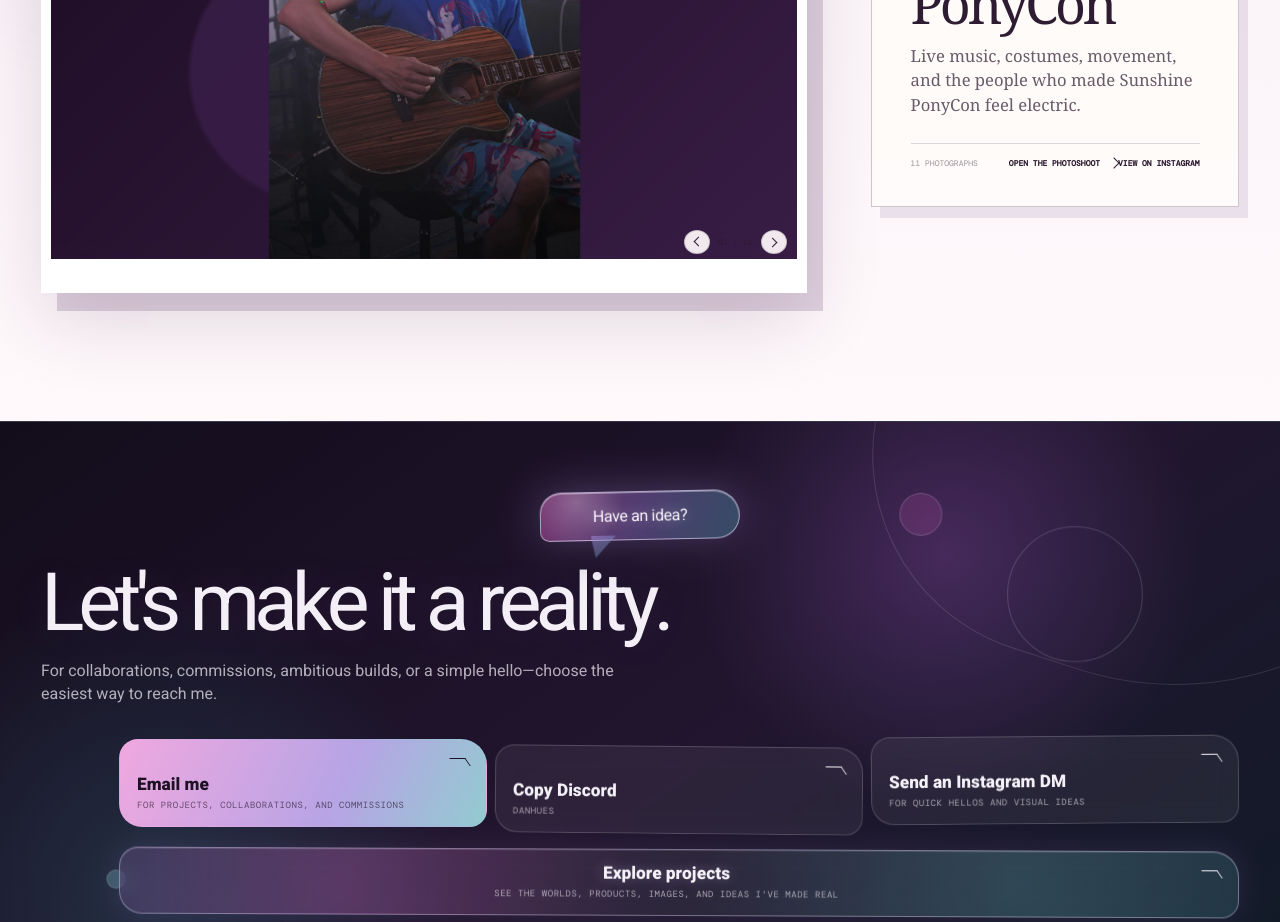
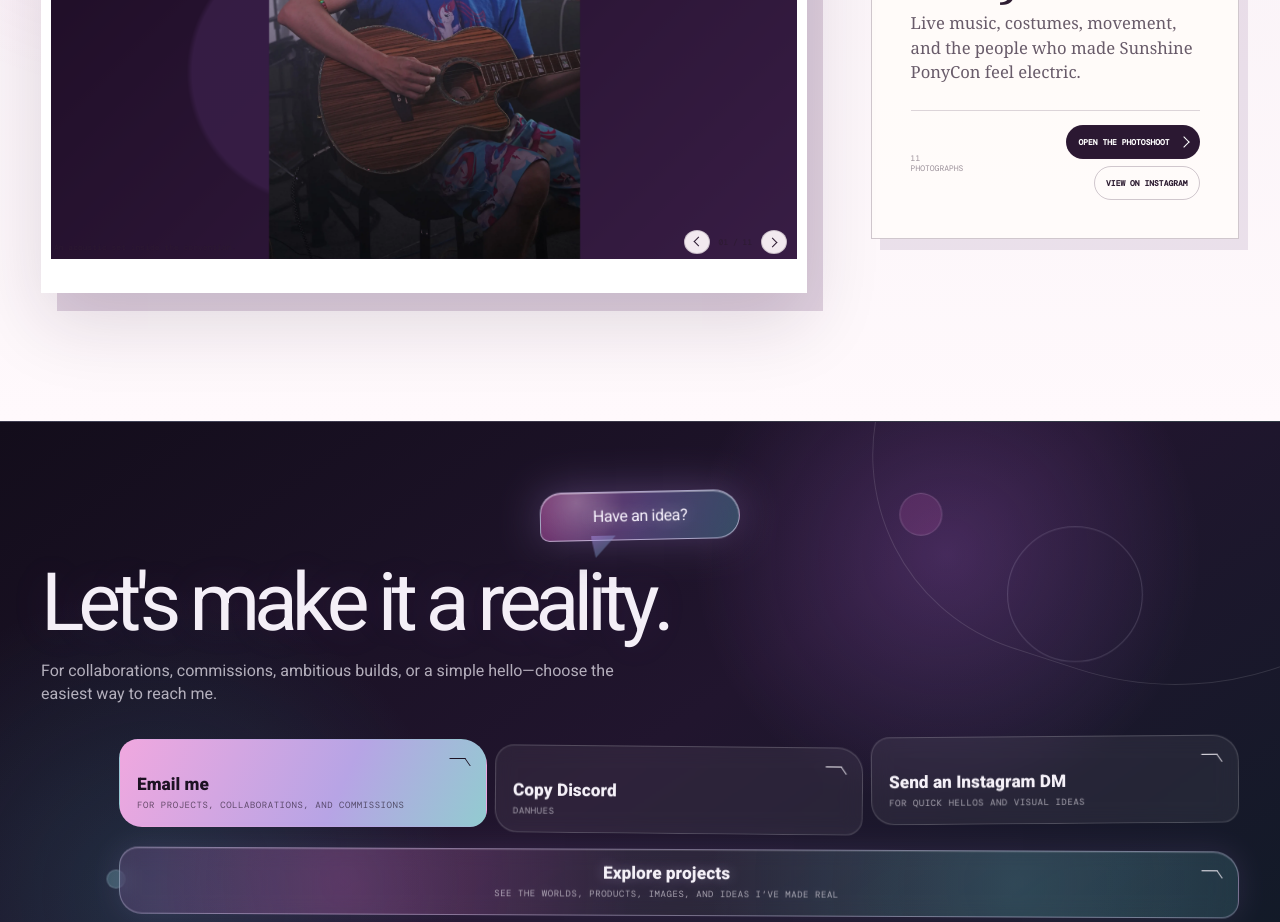
Before and after one commit to DanHues/creative-portfolio, a Next.js app: page /photography in a window 1280 px wide. Shown: the part 920-1842 px from the top of the page. Built offline with nearby package versions, Linux system fonts and the light colour scheme; a web font is replaced by a local one.

Commit message:
Design photography album pages

```diff
--- a/app/globals.css
+++ b/app/globals.css
@@ -2940,18 +2940,38 @@ body > main { padding-top: 76px; }
   text-transform: uppercase;
 }
 .photo-album-footer > span { color: rgba(46,29,50,.48); }
-.photo-album-footer a {
+.photo-album-actions {
+  display: flex;
+  justify-content: flex-end;
+  flex-wrap: wrap;
+  gap: 7px;
+}
+.photo-album-actions a {
+  min-height: 34px;
+  padding: 8px 11px;
   display: inline-flex;
   align-items: center;
   gap: 10px;
+  border: 1px solid rgba(61,37,66,.24);
+  border-radius: 999px;
   font-weight: 650;
+  text-align: center;
   transition: color .2s ease, transform .2s ease;
 }
-.photo-album-footer a:hover,
-.photo-album-footer a:focus-visible {
+.photo-album-actions a:first-child {
+  color: #fff;
+  background: #2b1832;
+}
+.photo-album-actions a:hover,
+.photo-album-actions a:focus-visible {
   color: var(--plum);
   transform: translateX(3px);
   outline: none;
+}
+.photo-album-actions a:first-child:hover,
+.photo-album-actions a:first-child:focus-visible {
+  color: #fff;
+  background: #864592;
 }
 .photo-lightbox {
   width: 100vw;
@@ -3073,6 +3093,263 @@ body > main { padding-top: 76px; }
   font-size: 14px;
 }
 .photo-empty { min-height: 260px; }
+
+.photography-story-page {
+  color: #2b1b2f;
+  background: #f8f2f6;
+}
+.photo-story {
+  overflow: hidden;
+}
+.photo-story-head {
+  min-height: min(760px, calc(100vh - 76px));
+  padding: clamp(90px, 10vw, 150px) 5vw clamp(68px, 8vw, 112px);
+  position: relative;
+  display: grid;
+  align-content: center;
+  color: #fdf9fd;
+  background:
+    radial-gradient(circle at 76% 24%, rgba(239,99,207,.28), transparent 20%),
+    radial-gradient(circle at 88% 80%, rgba(86,176,191,.18), transparent 28%),
+    linear-gradient(135deg, #17111e, #2d1735 52%, #131827);
+}
+.photo-story-head::before,
+.photo-story-head::after {
+  content: "";
+  width: clamp(180px, 26vw, 410px);
+  aspect-ratio: 1;
+  position: absolute;
+  right: 8vw;
+  border: 1px solid rgba(255,255,255,.12);
+  border-radius: 50%;
+  pointer-events: none;
+}
+.photo-story-head::before { top: -18%; }
+.photo-story-head::after { right: -7vw; bottom: -34%; }
+.photo-story-head > * {
+  width: min(1160px, 100%);
+  margin-right: auto;
+  margin-left: auto;
+  position: relative;
+  z-index: 1;
+}
+.photo-story-head > .eyebrow {
+  color: rgba(255,255,255,.58);
+}
+.photo-story-head h1 {
+  max-width: 1100px;
+  margin-top: 18px;
+  font-family: Georgia, "Times New Roman", serif;
+  font-size: clamp(64px, 11vw, 164px);
+  font-weight: 400;
+  line-height: .82;
+  letter-spacing: -.075em;
+}
+.photo-story-context {
+  max-width: 760px;
+  margin-top: clamp(25px, 3vw, 42px);
+  color: rgba(255,255,255,.78);
+  font-family: Georgia, "Times New Roman", serif;
+  font-size: clamp(18px, 2vw, 27px);
+  line-height: 1.42;
+}
+.photo-story-facts {
+  margin-top: clamp(38px, 5vw, 68px);
+  display: grid;
+  grid-template-columns: repeat(4, 1fr);
+  border-top: 1px solid rgba(255,255,255,.2);
+  border-bottom: 1px solid rgba(255,255,255,.2);
+}
+.photo-story-facts div {
+  padding: 17px 20px 18px 0;
+}
+.photo-story-facts div + div {
+  padding-left: 20px;
+  border-left: 1px solid rgba(255,255,255,.16);
+}
+.photo-story-facts dt {
+  margin-bottom: 7px;
+  color: rgba(255,255,255,.44);
+  font: 8px var(--font-mono);
+  text-transform: uppercase;
+  letter-spacing: .1em;
+}
+.photo-story-facts dd {
+  margin: 0;
+  font-size: clamp(14px, 1.4vw, 18px);
+}
+.photo-story-actions {
+  margin-top: 24px;
+  display: flex;
+  align-items: center;
+  gap: 9px;
+}
+.photo-story-actions a,
+.photo-story-contact a {
+  min-height: 44px;
+  padding: 11px 17px;
+  display: inline-flex;
+  align-items: center;
+  justify-content: center;
+  border: 1px solid rgba(255,255,255,.36);
+  border-radius: 999px;
+  font: 9px var(--font-mono);
+  text-transform: uppercase;
+  transition: background .2s ease, color .2s ease, transform .2s ease;
+}
+.photo-story-actions .photo-story-primary {
+  border-color: transparent;
+  color: #241429;
+  background: linear-gradient(115deg, #ef9ed8, #c6b1ee 58%, #87ced2);
+}
+.photo-story-actions a:hover,
+.photo-story-actions a:focus-visible,
+.photo-story-contact a:hover,
+.photo-story-contact a:focus-visible {
+  color: #211326;
+  background: #fff;
+  outline: none;
+  transform: translateY(-2px);
+}
+.photo-story-note {
+  width: min(940px, calc(100% - 10vw));
+  margin: clamp(62px, 8vw, 110px) auto;
+  padding: clamp(30px, 5vw, 68px);
+  position: relative;
+  border: 1px solid rgba(62,37,68,.26);
+  background: #fffdfb;
+  box-shadow: 13px 15px 0 rgba(75,20,87,.1);
+  transform: rotate(-.45deg);
+}
+.photo-story-note::after {
+  content: "";
+  position: absolute;
+  inset: 12px;
+  border: 1px solid rgba(62,37,68,.1);
+  pointer-events: none;
+}
+.photo-story-note h2,
+.photo-story-gallery-head h2,
+.photo-story-contact h2 {
+  margin-top: 10px;
+  font-family: Georgia, "Times New Roman", serif;
+  font-size: clamp(40px, 6vw, 82px);
+  font-weight: 400;
+  line-height: .95;
+  letter-spacing: -.06em;
+}
+.photo-story-note > p:last-child {
+  max-width: 720px;
+  margin-top: 24px;
+  color: rgba(43,27,47,.72);
+  font-family: Georgia, "Times New Roman", serif;
+  font-size: clamp(17px, 1.8vw, 22px);
+  line-height: 1.58;
+}
+.photo-story-gallery {
+  padding: clamp(56px, 8vw, 116px) 4vw clamp(72px, 10vw, 150px);
+  background:
+    radial-gradient(circle at 12% 6%, rgba(239,99,207,.1), transparent 20%),
+    #eee5eb;
+}
+.photo-story-gallery-head {
+  width: min(1320px, 100%);
+  margin: 0 auto clamp(36px, 5vw, 70px);
+  padding-bottom: 24px;
+  display: flex;
+  align-items: end;
+  justify-content: space-between;
+  gap: 36px;
+  border-bottom: 1px solid rgba(54,32,59,.22);
+}
+.photo-story-gallery-head > p {
+  max-width: 420px;
+  color: rgba(43,27,47,.62);
+  font-size: 15px;
+  line-height: 1.5;
+}
+.photo-set-grid {
+  width: min(1320px, 100%);
+  margin: 0 auto;
+  columns: 3 300px;
+  column-gap: clamp(14px, 2vw, 28px);
+}
+.photo-set-item {
+  margin: 0 0 clamp(14px, 2vw, 28px);
+  padding: 8px 8px 13px;
+  break-inside: avoid;
+  border: 1px solid rgba(52,31,57,.2);
+  background: #fff;
+  box-shadow: 8px 9px 0 rgba(64,28,70,.08);
+}
+.photo-set-item button {
+  width: 100%;
+  padding: 0;
+  position: relative;
+  overflow: hidden;
+  border: 0;
+  background: #19101e;
+  cursor: zoom-in;
+}
+.photo-set-item img {
+  width: 100%;
+  height: auto;
+  transition: opacity .25s ease, transform .35s ease;
+}
+.photo-set-item button > span {
+  padding: 7px 10px;
+  position: absolute;
+  right: 10px;
+  bottom: 10px;
+  opacity: 0;
+  color: #fff;
+  background: rgba(20,10,26,.72);
+  font: 8px var(--font-mono);
+  text-transform: uppercase;
+  transform: translateY(4px);
+  transition: opacity .2s ease, transform .2s ease;
+}
+.photo-set-item button:hover img,
+.photo-set-item button:focus-visible img {
+  opacity: .84;
+  transform: scale(1.012);
+}
+.photo-set-item button:hover > span,
+.photo-set-item button:focus-visible > span {
+  opacity: 1;
+  transform: translateY(0);
+}
+.photo-set-item button:focus-visible {
+  outline: 2px solid var(--pink);
+  outline-offset: 3px;
+}
+.photo-set-item figcaption {
+  padding: 11px 4px 0;
+  color: rgba(43,27,47,.62);
+  font: 8px/1.4 var(--font-mono);
+}
+.photo-story-contact {
+  padding: clamp(68px, 9vw, 132px) 5vw;
+  display: grid;
+  justify-items: center;
+  color: #fff;
+  text-align: center;
+  background:
+    radial-gradient(circle at 50% 0, rgba(239,99,207,.24), transparent 30%),
+    #18111e;
+}
+.photo-story-contact > p:not(.eyebrow) {
+  max-width: 620px;
+  margin-top: 22px;
+  color: rgba(255,255,255,.7);
+  font-size: clamp(16px, 1.7vw, 21px);
+  line-height: 1.5;
+}
+.photo-story-contact a {
+  margin-top: 28px;
+  color: #211326;
+  background: linear-gradient(115deg, #ef9ed8, #c6b1ee 58%, #87ced2);
+}
 
 .story { padding-bottom: 10vw; }
 .story-head { padding: 8vw 3.2vw 6vw; }
@@ -4180,3 +4457,75 @@ body > main { padding-top: 76px; }
     transition: none;
   }
 }
+
+@media (max-width: 760px) {
+  .photo-album-footer {
+    align-items: stretch;
+    flex-direction: column;
+  }
+  .photo-album-footer > span { max-width: none; }
+  .photo-album-actions {
+    justify-content: stretch;
+    display: grid;
+    grid-template-columns: 1fr 1fr;
+  }
+  .photo-album-actions a {
+    justify-content: center;
+    padding-right: 8px;
+    padding-left: 8px;
+    font-size: 7px;
+  }
+  .photo-story-head {
+    min-height: auto;
+    padding: 24vw 6vw 16vw;
+  }
+  .photo-story-head h1 {
+    margin-top: 14px;
+    font-size: clamp(58px, 17vw, 88px);
+  }
+  .photo-story-context { font-size: 18px; }
+  .photo-story-facts {
+    grid-template-columns: 1fr 1fr;
+  }
+  .photo-story-facts div {
+    padding: 14px 10px 14px 0;
+  }
+  .photo-story-facts div + div {
+    padding-left: 12px;
+  }
+  .photo-story-facts div:nth-child(3) {
+    padding-left: 0;
+    border-left: 0;
+    border-top: 1px solid rgba(255,255,255,.16);
+  }
+  .photo-story-facts div:nth-child(4) {
+    border-top: 1px solid rgba(255,255,255,.16);
+  }
+  .photo-story-actions {
+    align-items: stretch;
+    flex-direction: column;
+  }
+  .photo-story-note {
+    width: calc(100% - 10vw);
+    padding: 34px 25px;
+  }
+  .photo-story-note h2,
+  .photo-story-gallery-head h2,
+  .photo-story-contact h2 {
+    font-size: clamp(40px, 12vw, 58px);
+  }
+  .photo-story-gallery {
+    padding-right: 5vw;
+    padding-left: 5vw;
+  }
+  .photo-story-gallery-head {
+    align-items: start;
+    flex-direction: column;
+    gap: 18px;
+  }
+  .photo-set-grid { columns: 1; }
+  .photo-set-item button > span {
+    opacity: 1;
+    transform: none;
+  }
+}
```
